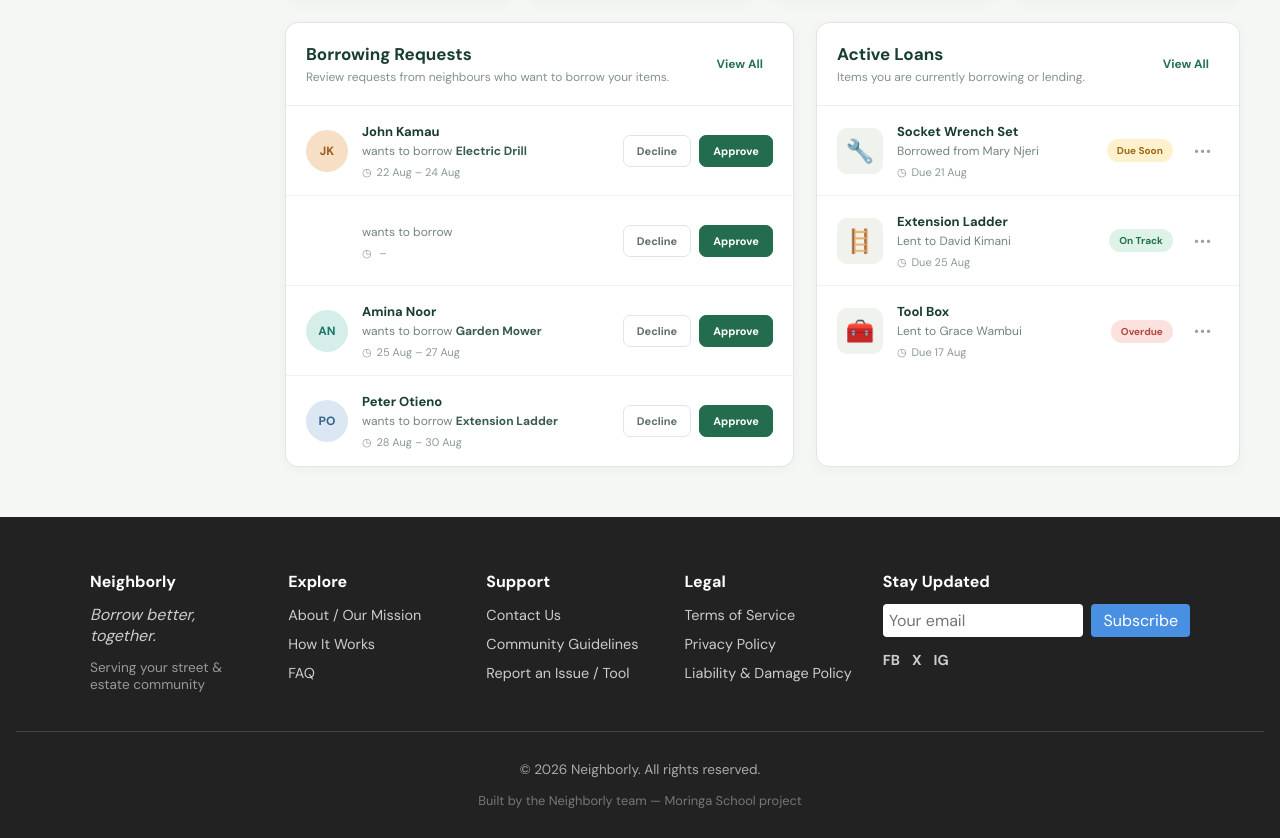
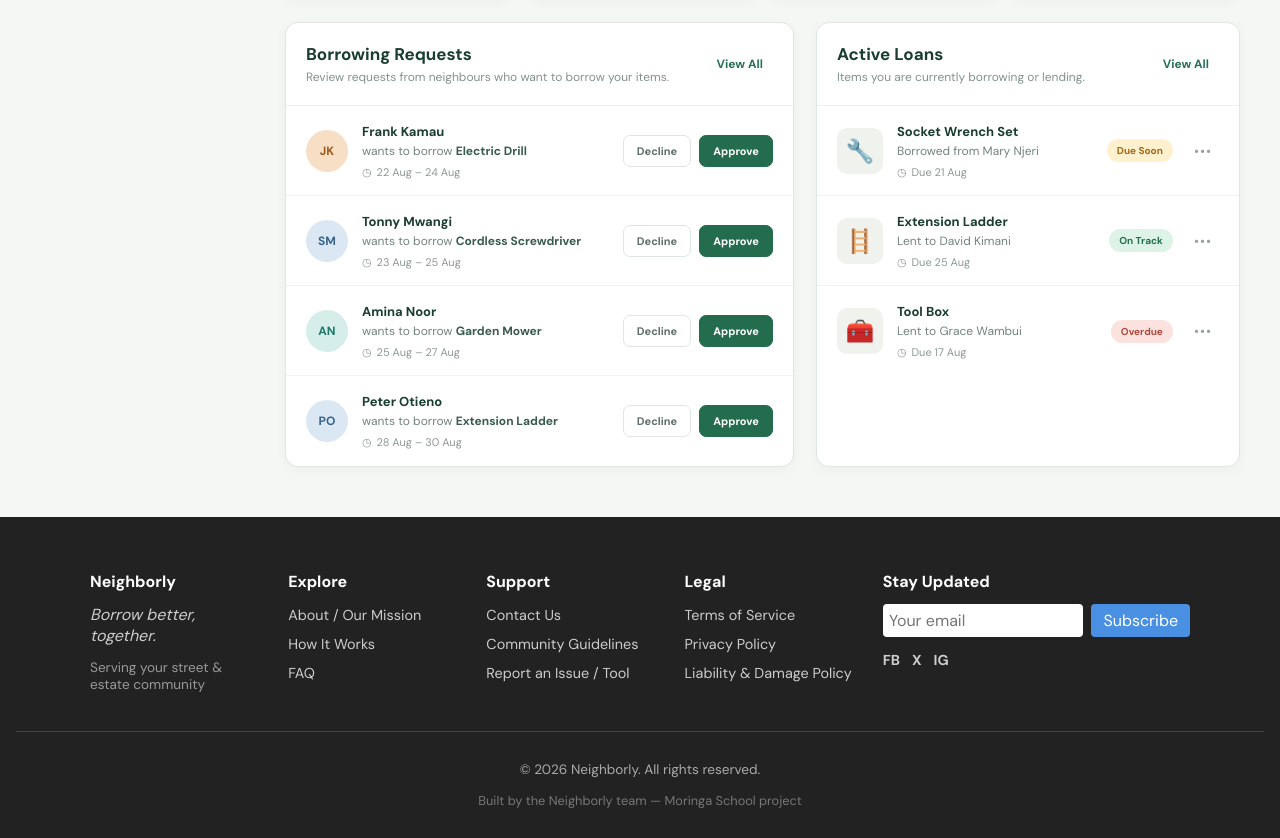
Before and after one commit to wanja-juma/Neighborly-Equipment-Lending-Library, a React (Vite) app in the folder client-side/: page / in a window 1280 px wide. Shown: the part 2548-3386 px from the top of the page. Built offline with nearby package versions, Linux system fonts and the light colour scheme; no server answers.

Commit message:
update requets data array

```diff
--- a/client-side/src/components/Dashboard.jsx
+++ b/client-side/src/components/Dashboard.jsx
@@ -36,7 +36,7 @@ const requests = [
   {
     id: 1,
     initials: "JK",
-    borrower: "John Kamau",
+    borrower: "Frank Kamau",
     item: "Electric Drill",
     startDate: "22 Aug",
     endDate: "24 Aug",
@@ -44,10 +44,12 @@ const requests = [
   },
   {
     id: 2,
-    title: "Pending Requests",
-    value: 3,
-    icon: "◷",
-    color: "orange",
+    initials: "SM",
+    borrower: "Tonny Mwangi",
+    item: "Cordless Screwdriver",
+    startDate: "23 Aug",
+    endDate: "25 Aug",
+    avatarColor: "blue",
   },
   {
     id: 3,
@@ -146,7 +148,6 @@ function Dashboard() {
   setNotice(`${selected.item} request ${action}.`);
 };
 
-console.log(dashboardSummary);
 
   return (
     <div className="neighborly-app">
```
